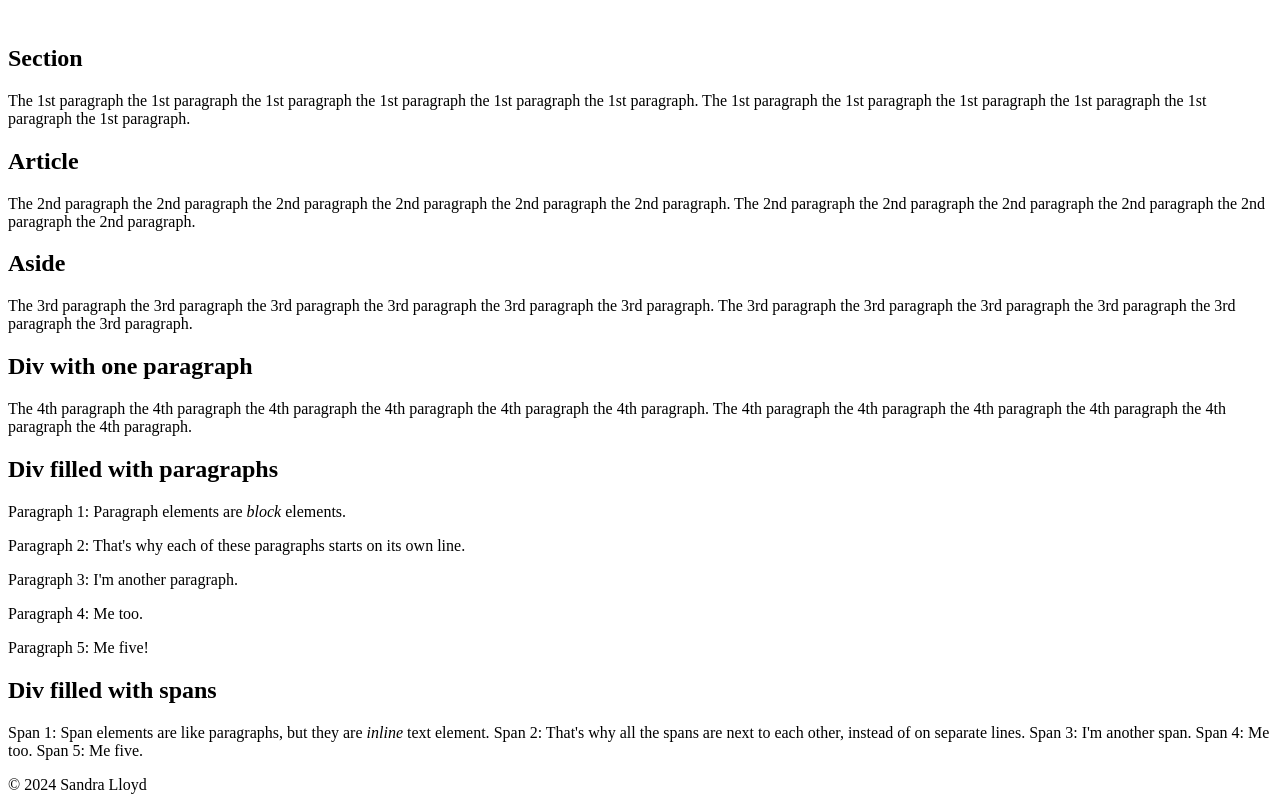
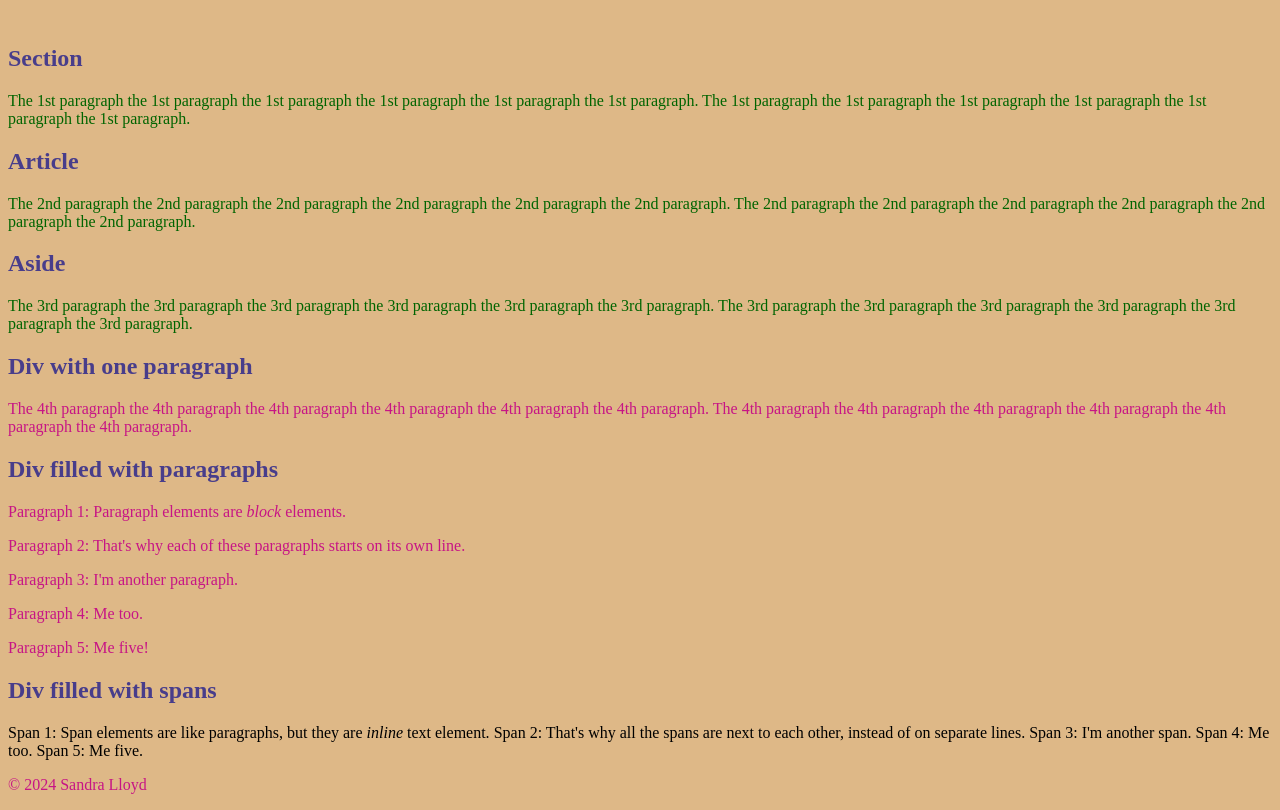
Before and after one commit to sulevon/week4css, a plain HTML site: page index.html in a window 1280 px wide. Shown: the part 73-883 px from the top of the page. Drawn offline with Linux system fonts and the light colour scheme.

Commit message:
Add files via upload

```diff
--- a/index.html
+++ b/index.html
@@ -4,7 +4,7 @@
         <meta charset="UTF-8">
         <title>CSS Example</title>
         <meta name="viewport" content="width=device-width,initial-scale=1">
-        <link rel="stylesheet" href="css/style.css">
+        <link rel="stylesheet" href="style.css">
     </head>
     <body>
         <header>
@@ -20,7 +20,7 @@
         <br>
         <section class="colorbox">
             <h2>Section</h2>
-            <p>The 1st paragraph the 1st paragraph the 1st paragraph
+            <p class="orange">The 1st paragraph the 1st paragraph the 1st paragraph
                 the 1st paragraph the 1st paragraph the 1st paragraph.
                 The 1st paragraph the 1st paragraph the 1st paragraph
                 the 1st paragraph the 1st paragraph the 1st paragraph.
@@ -28,7 +28,7 @@
         </section>
         <article id="myarticle" class="colorbox boxy">
             <h2>Article</h2>
-            <p>The 2nd paragraph the 2nd paragraph the 2nd paragraph
+            <p class="orange">The 2nd paragraph the 2nd paragraph the 2nd paragraph
                 the 2nd paragraph the 2nd paragraph the 2nd paragraph.
                 The 2nd paragraph the 2nd paragraph the 2nd paragraph
                 the 2nd paragraph the 2nd paragraph the 2nd paragraph.
@@ -36,7 +36,7 @@
         </article>
         <aside class="colorbox boxy square">
             <h2>Aside</h2>
-            <p>The 3rd paragraph the 3rd paragraph the 3rd paragraph
+            <p class="orange">The 3rd paragraph the 3rd paragraph the 3rd paragraph
                 the 3rd paragraph the 3rd paragraph the 3rd paragraph.
                 The 3rd paragraph the 3rd paragraph the 3rd paragraph
                 the 3rd paragraph the 3rd paragraph the 3rd paragraph.
--- /dev/null
+++ b/style.css
@@ -0,0 +1,18 @@
+
+
+
+p {
+    color: mediumvioletred;
+}
+
+h2 {
+
+    color: darkslateblue;
+}
+
+body {
+
+    background-color: burlywood;
+}
+
+.orange {color: darkgreen;}
```
